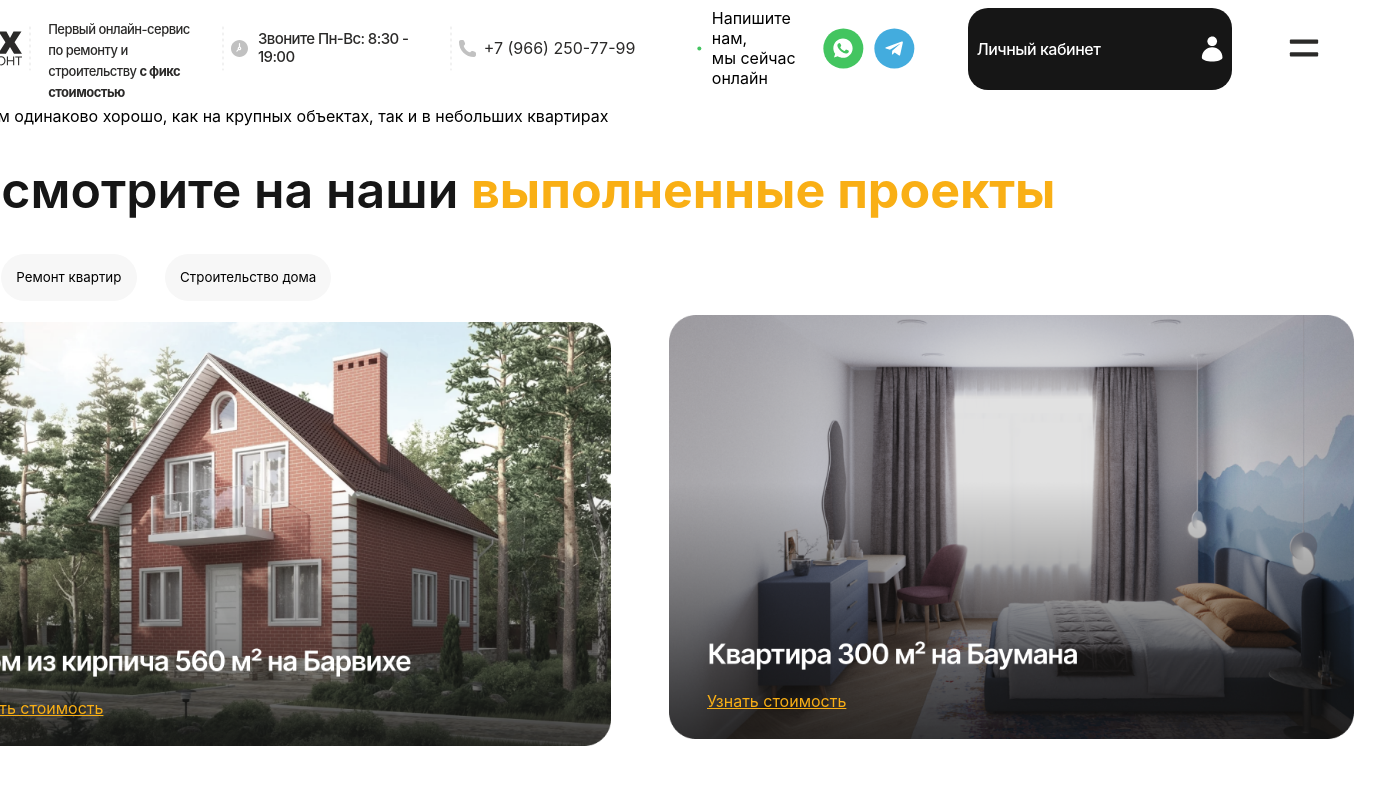
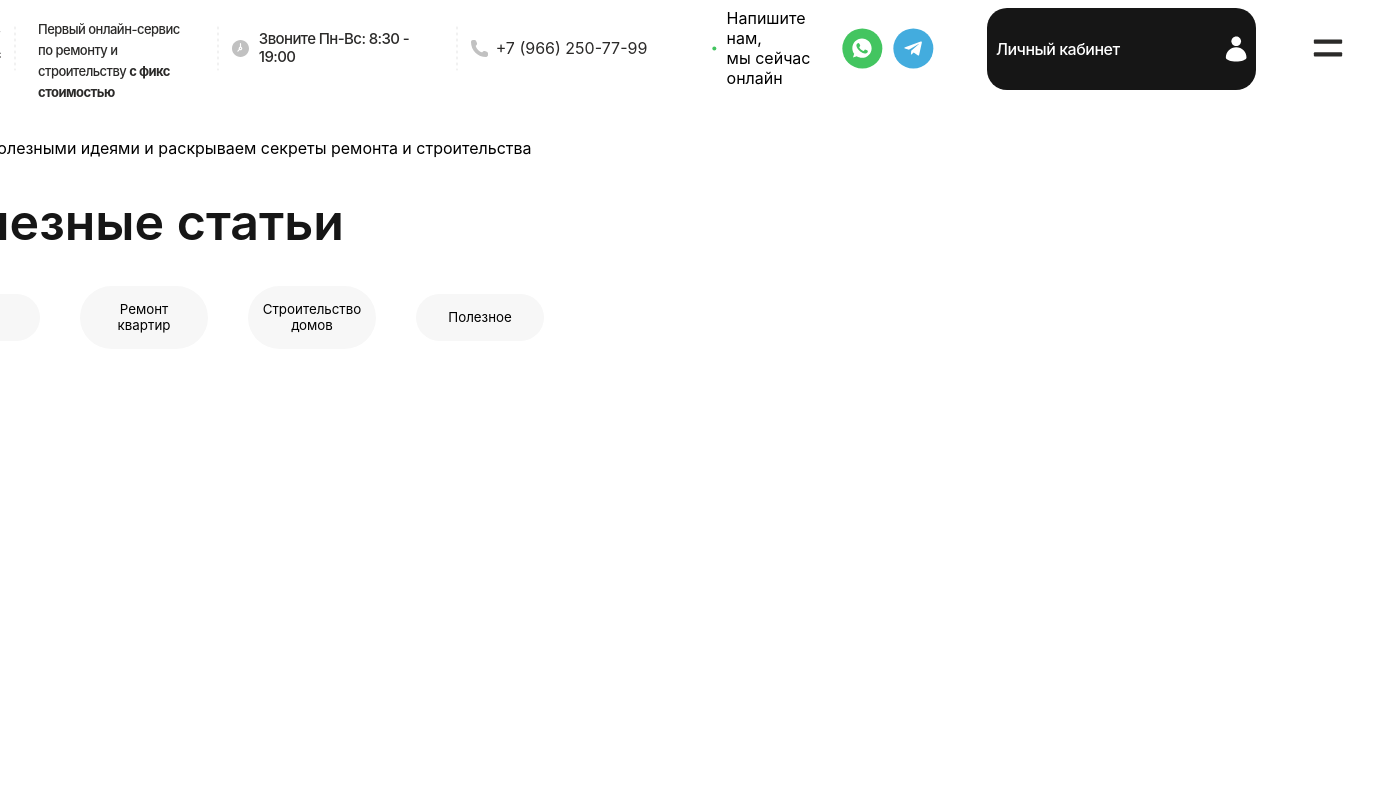
Before and after one commit to projacktor/FixR, a React (Vite) app: page / in a window 1280 px wide. Shown: the top 796 px of the page, 1400 px wide, since content can reach past the window. Built offline with nearby package versions, Linux system fonts and the light colour scheme.

Commit message:
Fix: Content filter

```diff
--- a/src/App.jsx
+++ b/src/App.jsx
@@ -2,19 +2,19 @@ import React from "react";
 import Header from "./components/Header/Header.jsx";
 // import Home from "./pages/Home/Home.jsx";
 // import Footer from "./components/Footer/Footer.jsx";
-import Portfolio from "./pages/Portfolio/Portfolio.jsx";
+// import Portfolio from "./pages/Portfolio/Portfolio.jsx";
 // import Work1 from "./pages/Portfolio work_1/Work1.jsx";
-// import Blog from "./pages/Blog/Blog.jsx";
+import Blog from "./pages/Blog/Blog.jsx";
 
 function App() {
     return (
         <>
             <Header />
             {/*<Home />*/}
-            <Portfolio />
+            {/*<Portfolio />*/}
             {/*<Footer />*/}
             {/*<Work1 />*/}
-            {/*<Blog />*/}
+            <Blog />
         </>
     )
 }
--- a/src/components/Content Filter/ContetnFilter.jsx
+++ b/src/components/Content Filter/ContetnFilter.jsx
@@ -1,17 +1,15 @@
 import React from 'react';
 
-function ContetnFilter({text1, text2, text3}) {
+import "./style.scss";
+
+function ContetnFilter({ buttons }) {
     return (
         <div className="content_filter">
-            <button className="filter_sec">
-                <p>{text1}</p>
-            </button>
-            <button className="filter_sec">
-                <p>{text2}</p>
-            </button>
-            <button className="filter_sec">
-                <p>{text3}</p>
-            </button>
+            {buttons.map((text, index) => (
+                <button key={index} className="filter_sec">
+                    <p>{text}</p>
+                </button>
+            ))}
         </div>
     );
 }
--- a/src/components/Content Filter/style.scss
+++ b/src/components/Content Filter/style.scss
@@ -6,17 +6,19 @@
   justify-content: space-around;
   align-items: center;
   flex-direction: row;
+  gap: 2.5rem;
 
-  .filter_section {
+  .filter_sec {
     background: rgb(247, 247, 247);
-    padding: 0 3%;
+    padding: 0 1em;
     border-radius: 31.25rem;
     height: 85%;
     width: auto;
-    max-width: 50%;
+    min-width: 8rem;
     display: flex;
     justify-content: center;
     align-items: center;
     border-color: transparent;
+
   }
 }
--- a/src/pages/Blog/Blog.jsx
+++ b/src/pages/Blog/Blog.jsx
@@ -1,14 +1,28 @@
 import React from 'react';
 
+import ContetnFilter from "../../components/Content Filter/ContetnFilter.jsx";
 import "./style.scss";
 
 function Blog() {
+
+    const buttons = [
+        "Все",
+        "Ремонт квартир",
+        "Строительство домов",
+        "Полезное"
+    ]
+
     return (
         <main className="blog_main">
             <div className="blog_articles">
                 <p>Делимся полезными идеями и раскрываем секреты ремонта и строительства</p>
                 <h1>Полезные статьи</h1>
             </div>
+            <div id="blog_content_filter">
+                <ContetnFilter buttons={buttons}/>
+            </div>
+
+
         </main>
     );
 }
--- a/src/pages/Blog/style.scss
+++ b/src/pages/Blog/style.scss
@@ -2,10 +2,11 @@
   width: 95rem;
   height: 100%;
 
+  .blog_articles, #blog_content_filter {
+    margin-left: 2rem;
+  }
+
   .blog_articles {
-    margin-left: 2rem;
     margin-top: 3rem;
   }
-
-
 }
--- a/src/pages/Home/style.scss
+++ b/src/pages/Home/style.scss
@@ -124,7 +124,6 @@ main {
       }
     }
   }
-
 
   .sections {
     position: absolute;
--- a/src/pages/Portfolio/Portfolio.jsx
+++ b/src/pages/Portfolio/Portfolio.jsx
@@ -1,3 +1,5 @@
+// TODO: Replace @portfolio_content_filter with its component
+
 import React from 'react';
 
 import SeoDiv from "../../components/SEO part/seo_div.jsx";
```
